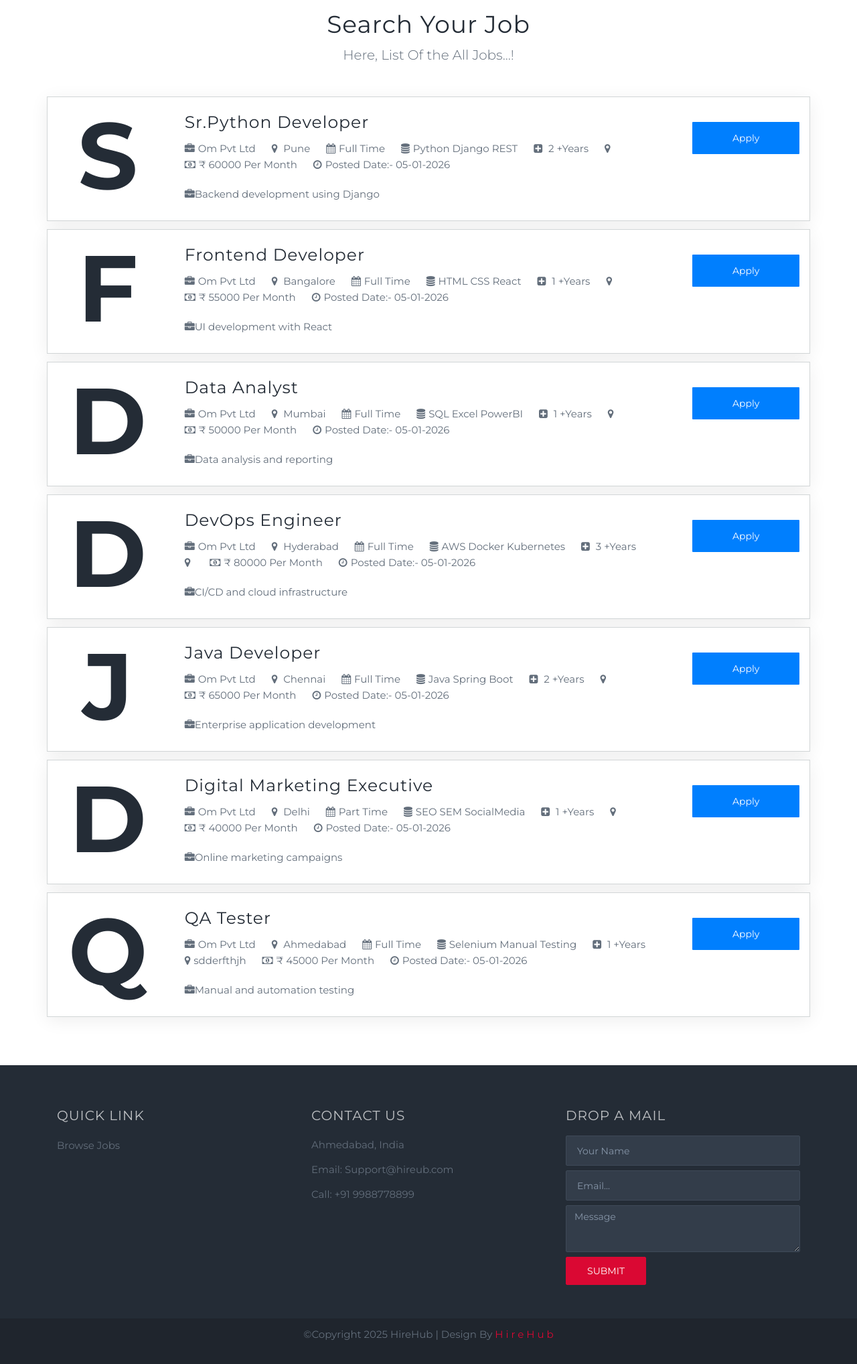
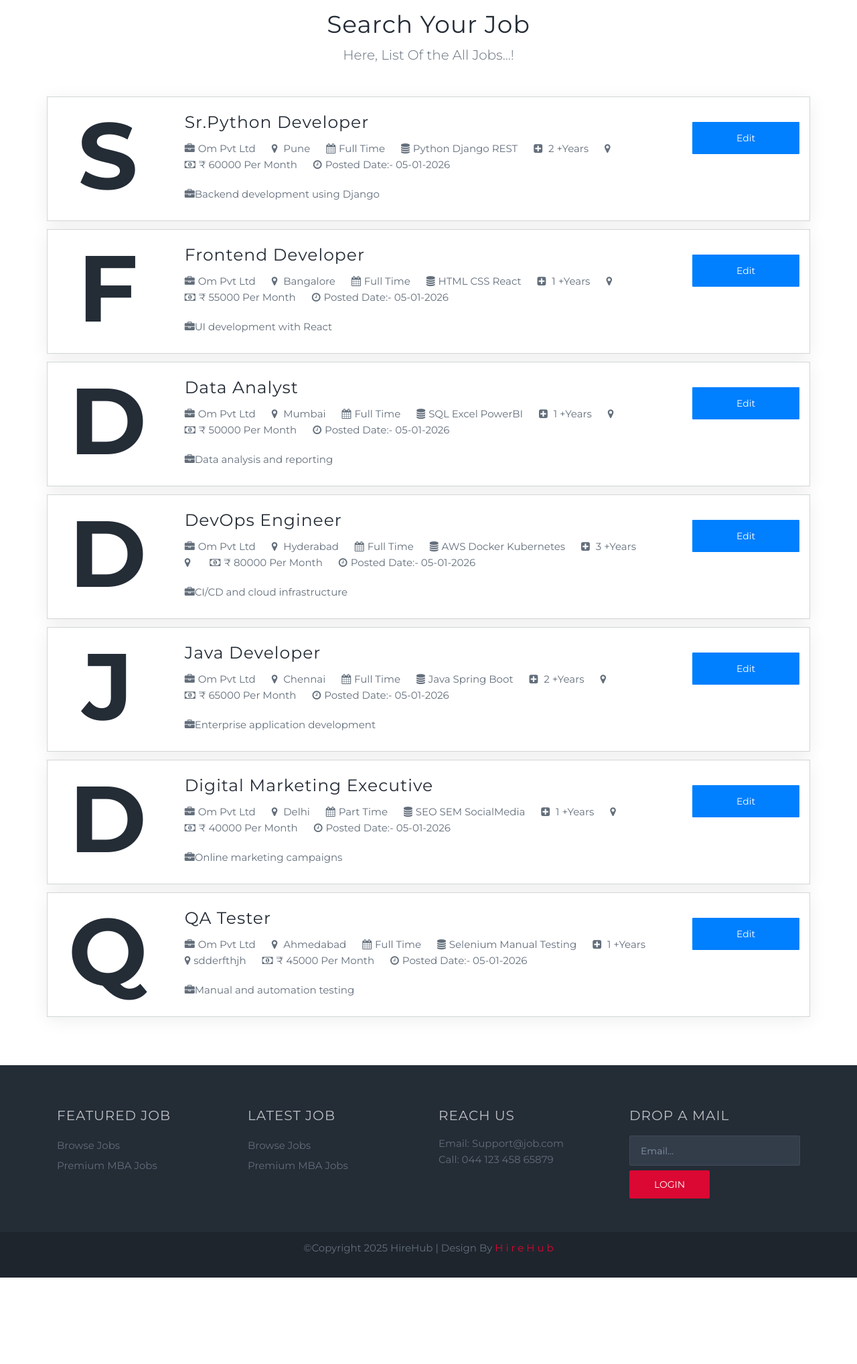
Before and after one commit to rathod1310/Hirehub-Job-Finder-Website, a Django app: page /show_job in a window 1280 px wide. Shown: the part 412-2448 px from the top of the page at 67% size. After the commit the page ends 2319 px from the top, so only its background shows below. Run offline with Django 5.2, Linux system fonts and the light colour scheme; data comes from the database, SQL or seed files in the repository; both versions use the stored data as it was after the commit.

Commit message:
Change 06-01-2025

```diff
--- a/hirehubapp/templates/base.html
+++ b/hirehubapp/templates/base.html
@@ -77,39 +77,35 @@
 <!-- footer start -->
 		<footer>
 			<div class="container">
-
-				<!-- <div class="col-md-4 col-sm-6">
-					<h4>Quick Link</h4>
+				<div class="col-md-3 col-sm-6">
+					<h4>Featured Job</h4>
 					<ul>
 						<li><a href="#">Browse Jobs</a></li>
-					</ul>
-				</div> -->
-
-				<div class="col-md-4 col-sm-6">
-					<h4>Quick Link</h4>
-					<ul>
-						<li><a href="#">Browse Jobs</a></li>
+						<li><a href="#">Premium MBA Jobs</a></li>
 					</ul>
 				</div>
 
-				<div class="col-md-4 col-sm-6">
-					<h4>Contact Us</h4>
-					<address>
+				<div class="col-md-3 col-sm-6">
+					<h4>Latest Job</h4>
 					<ul>
-					<li>Ahmedabad, India</li>
-					<li>Email: Support@hireub.com</li>
-					<li>Call: +91 9988778899</li>
+						<li><a href="#">Browse Jobs</a></li>
+						<li><a href="#">Premium MBA Jobs</a></li>
 					</ul>
-					</address>
 				</div>
 
-				<div class="col-md-4 col-sm-6">
+				<div class="col-md-3 col-sm-6">
+					<h4>Reach Us</h4>
+					<ul>
+					<li>Email: Support@job.com</li>
+					<li>Call: 044 123 458 65879</li>
+					</ul>
+				</div>
+
+				<div class="col-md-3 col-sm-6">
 					<h4>Drop A Mail</h4>
 					<form>
-						<input type="text" class="form-control input-lg" placeholder="Your Name">
-						<input type="email" class="form-control input-lg" placeholder="Email...">
-						<textarea class="form-control" placeholder="Message"></textarea>
-						<button type="submit" class="btn btn-primary">Submit</button>
+						<input type="text" class="form-control input-lg" placeholder="Email...">
+						<button type="submit" class="btn btn-primary">Login</button>
 					</form>
 				</div>
 
--- a/hirehubapp/templates/show_job.html
+++ b/hirehubapp/templates/show_job.html
@@ -56,7 +56,7 @@
 								{% endif %}
 							{% endfor %}
 						{% else %}
-							<a class="btn view-job" href="{% url 'apply_job' jobs.pk %}">Apply</a>
+							<a class="btn view-job" href="{% url 'apply_job' jobs.pk %}">Edit</a>
 						{% endif %}
 					</div>
 				</div>
--- a/hirehubapp/urls.py
+++ b/hirehubapp/urls.py
@@ -24,6 +24,9 @@ urlpatterns = [
     path("update-status/<int:pk>/", views.update_status, name="update_status"),
     path('export-applied-jobs/', views.export_applied_jobs_csv, name='export_applied_jobs_csv'),
 
+	path("edit_job/<int:pk>/", views.edit_job, name="edit_job"),
+	path('delete_job/<int:pk>/', views.delete_job, name='delete_job'),
+
 
 
 	]
--- a/hirehubapp/views.py
+++ b/hirehubapp/views.py
@@ -1,10 +1,11 @@
-from django.shortcuts import render,redirect
+from django.shortcuts import render,redirect,get_object_or_404
 from django.http import HttpResponse
 from .models import *
 import csv
 import pandas as pd
 from django.contrib import messages
 from django.utils import timezone
+from django.views.decorators.cache import never_cache
 
 
 def get_common_data(request):
@@ -248,20 +249,45 @@ def company_home(request):
 
 
 def search_jobs(request):
-    query = request.GET.get('q')  # get search text from form
+    query = request.GET.get('q', '').strip()  # Get search text, default empty string
+    msg = ""
+    jobs = PostJob.objects.none()  # default empty queryset
 
     if query:
-        jobs = PostJob.objects.filter(title__icontains=query)  # search by title
+        # Search by title (case-insensitive)
+        jobs = PostJob.objects.filter(title__icontains=query)
+        if not jobs.exists():
+            msg = "Oops, no results found!"
     else:
-        jobs = PostJob.objects.all()
-    msg="Oops ,No Result FOund.....!!!!"
+        msg = "Please enter a keyword to search."
 
-    return render(request, "show_job.html", {'jobs': jobs, 'query': query, 'msg': msg})
+    return render(request, "show_job.html", {'jobs': jobs,'query': query,'msg': msg})
 
 
 def edit_profile(request):
+    if 'email' not in request.session:
+        return redirect('login')
+
     users = User.objects.get(email=request.session['email'])
-    return render(request, "edit_profile.html",{'users':users})
+
+    if request.method == 'POST':
+        users.fname = request.POST['fname']
+        users.lname = request.POST['lname']
+        users.email = request.POST['email']
+        users.mobile = request.POST['mobile']
+        users.address = request.POST['address']
+        users.city = request.POST['city']
+        users.state = request.POST['state']
+        users.zipcode = request.POST['zipcode']
+        users.save()
+        messages.success(request, "Profile updated successfully ✅")
+        return redirect('edit_profile')
+
+
+    context = get_common_data(request)
+    context.update({'users': users})
+    return render(request, 'edit_profile.html', context)
+
 
 
 
@@ -290,3 +316,47 @@ def export_applied_jobs_csv(request):
         ])
 
     return response
+
+def edit_job(request, pk):
+    if 'email' not in request.session:
+        return redirect('login')
+
+    user = User.objects.get(email=request.session['email'])
+    job = get_object_or_404(PostJob, pk=pk)
+
+    if request.method == 'POST':
+        job.title = request.POST['title']
+        job.city = request.POST['city']
+        job.description = request.POST['description']
+        job.salary = request.POST['salary']
+        job.jobtype = request.POST['jobtype']
+        job.skills = request.POST['skills']
+        job.experience = request.POST['experience']
+        job.category = request.POST['category']
+        job.save()
+
+        return redirect('company_show_all_jobs')
+
+    context = get_common_data(request)
+    context.update({
+        'user': user,
+        'job': job
+    })
+    return render(request, 'company/edit_job.html', context)
+
+def delete_job(request, pk):
+    if 'email' not in request.session:
+        return redirect('login')
+
+    user = User.objects.get(email=request.session['email'])
+    job = get_object_or_404(PostJob, pk=pk)
+
+    # Build the full company name from the logged-in user
+    user_company_name = f"{user.fname} {user.lname}"
+
+    # Safety check (case-insensitive, ignores extra spaces)
+    if job.company_name.strip().lower() != user_company_name.strip().lower():
+        return redirect('company_show_all_jobs')
+
+    job.delete()
+    return redirect('company_show_all_jobs')
```
Also changed, not shown: hirehubapp/templates/company/base.html (+2 -20 lines), hirehubapp/templates/company/company_show_all_jobs.html (+8 -2 lines), hirehubapp/templates/company/edit_job.html (added, +48 -0 lines), hirehubapp/templates/edit_profile.html (+7 -3 lines), README.md, db.sqlite3.
